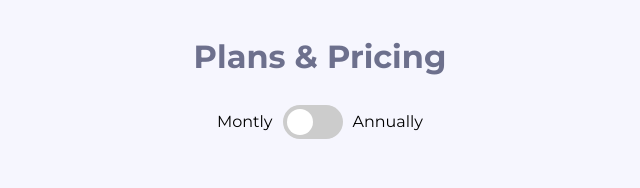
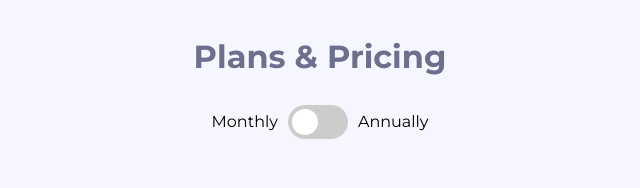
Before and after one commit to artemandrosenko/comparison-table, a plain HTML site: page index.html in a window 1280 px wide. Shown: the top 188 px of the page, 320-960 px from the left. Drawn offline with Linux system fonts and the light colour scheme.

Commit message:
Fix typo

```diff
--- a/index.html
+++ b/index.html
@@ -14,7 +14,7 @@
         <section class="comparison">
             <h1 class="comparison__header">Plans & Pricing</h1>
             <div class="comparison__toggle">
-                <span class="toggle__title">Montly</span>
+                <span class="toggle__title">Monthly</span>
                 <label class="switch">
                     <input type="checkbox" class="switch__input" name="toggle" id="toggle">
                     <span class="slider"></span>
```
